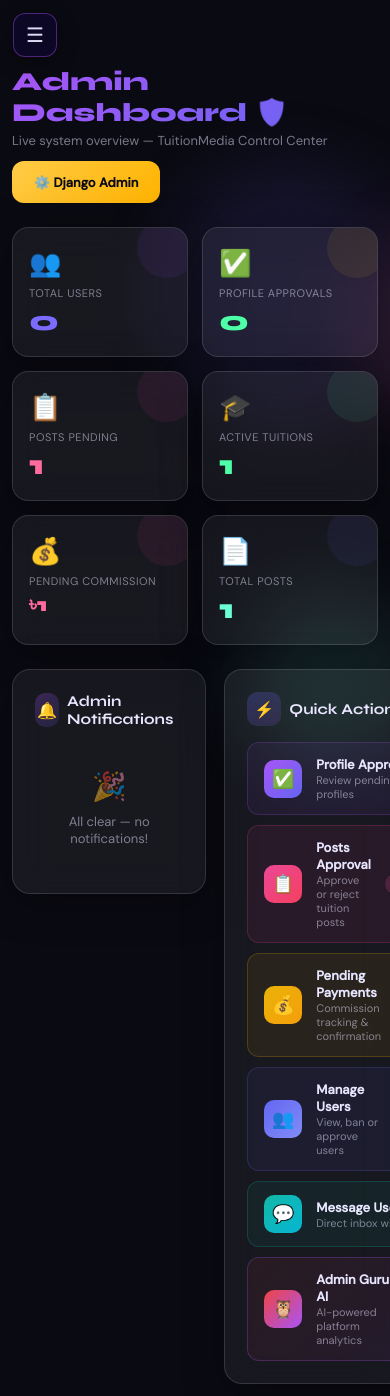
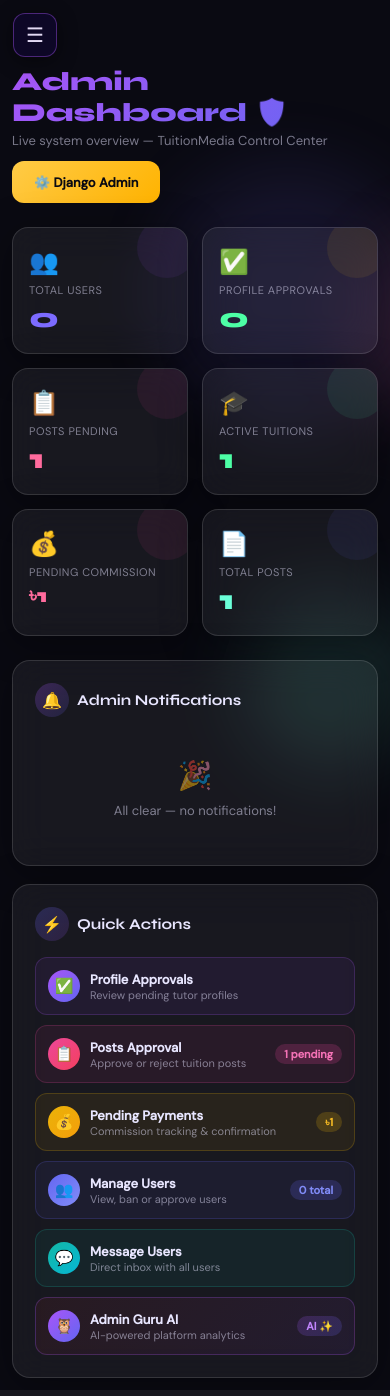
Before and after one commit to fuad556805/ewu_tuitionmedia, a Django app: page /admin-panel/ in a window 390 px wide. Run offline with Django 5.2, Linux system fonts and the light colour scheme; a user stored in the database is signed in; data comes from the database, SQL or seed files in the repository; tables that the repository leaves empty hold one stand-in row (values such as "Sample post").

Commit message:
Improve admin dashboard design and mobile responsiveness
Add new CSS styles to `templates/admin_panel/overview.html` for responsive layouts, circular icons, and improved styling of stat cards and quick actions.

Replit-Commit-Author: Agent
Replit-Commit-Session-Id: e58ddb82-6436-4bf4-a3ee-55acb1920095
Replit-Commit-Checkpoint-Type: full_checkpoint
Replit-Commit-Event-Id: e89a5639-e2f0-44e5-abf0-13d520987801
Replit-Commit-Screenshot-Url: https://storage.googleapis.com/screenshot-production-us-central1/51b31035-0c11-4191-92dd-027ee2e8c575/e58ddb82-6436-4bf4-a3ee-55acb1920095/BCGJKTu
Replit-Helium-Checkpoint-Created: true

```diff
--- a/templates/admin_panel/overview.html
+++ b/templates/admin_panel/overview.html
@@ -1,6 +1,38 @@
 {% extends 'base.html' %}
 {% block title %}Admin Overview — TuitionMedia{% endblock %}
 {% block content %}
+<style>
+  .admin-two-col {
+    display: grid;
+    grid-template-columns: 1fr 1fr;
+    gap: 18px;
+    align-items: start;
+  }
+  .admin-stat-grid {
+    display: grid;
+    grid-template-columns: repeat(auto-fit, minmax(140px, 1fr));
+    gap: 14px;
+    margin-bottom: 24px;
+  }
+  @media (max-width: 640px) {
+    .admin-two-col {
+      grid-template-columns: 1fr;
+    }
+    .admin-stat-grid {
+      grid-template-columns: repeat(2, 1fr);
+    }
+    .admin-qa-card {
+      padding: 12px !important;
+      gap: 10px !important;
+    }
+    .admin-qa-icon {
+      width: 32px !important;
+      height: 32px !important;
+      font-size: 15px !important;
+    }
+  }
+</style>
+
 <div style="animation:slideIn 0.4s ease">
 
   <!-- Header -->
@@ -15,39 +47,39 @@
   </div>
 
   <!-- Stat Cards -->
-  <div style="display:grid;grid-template-columns:repeat(auto-fit,minmax(150px,1fr));gap:14px;margin-bottom:24px">
+  <div class="admin-stat-grid">
     <div class="glass" style="padding:18px 16px;border-radius:16px;position:relative;overflow:hidden">
-      <div style="font-size:26px;margin-bottom:6px">👥</div>
+      <div style="font-size:24px;margin-bottom:6px">👥</div>
       <div style="font-size:11px;color:var(--muted);text-transform:uppercase;letter-spacing:.5px;margin-bottom:4px">Total Users</div>
       <div style="font-size:28px;font-weight:800;font-family:var(--font-head);color:var(--accent)">{{ total_users }}</div>
       <div style="position:absolute;right:-10px;top:-10px;width:60px;height:60px;border-radius:50%;background:rgba(168,85,247,0.08)"></div>
     </div>
     <div class="glass" style="padding:18px 16px;border-radius:16px;position:relative;overflow:hidden">
-      <div style="font-size:26px;margin-bottom:6px">✅</div>
+      <div style="font-size:24px;margin-bottom:6px">✅</div>
       <div style="font-size:11px;color:var(--muted);text-transform:uppercase;letter-spacing:.5px;margin-bottom:4px">Profile Approvals</div>
       <div style="font-size:28px;font-weight:800;font-family:var(--font-head);color:{% if pending_profiles > 0 %}var(--warn){% else %}var(--success){% endif %}">{{ pending_profiles }}</div>
       <div style="position:absolute;right:-10px;top:-10px;width:60px;height:60px;border-radius:50%;background:rgba(251,191,36,0.08)"></div>
     </div>
     <div class="glass" style="padding:18px 16px;border-radius:16px;position:relative;overflow:hidden">
-      <div style="font-size:26px;margin-bottom:6px">📋</div>
+      <div style="font-size:24px;margin-bottom:6px">📋</div>
       <div style="font-size:11px;color:var(--muted);text-transform:uppercase;letter-spacing:.5px;margin-bottom:4px">Posts Pending</div>
       <div style="font-size:28px;font-weight:800;font-family:var(--font-head);color:{% if pending_posts > 0 %}var(--accent2){% else %}var(--success){% endif %}">{{ pending_posts }}</div>
       <div style="position:absolute;right:-10px;top:-10px;width:60px;height:60px;border-radius:50%;background:rgba(236,72,153,0.08)"></div>
     </div>
     <div class="glass" style="padding:18px 16px;border-radius:16px;position:relative;overflow:hidden">
-      <div style="font-size:26px;margin-bottom:6px">🎓</div>
+      <div style="font-size:24px;margin-bottom:6px">🎓</div>
       <div style="font-size:11px;color:var(--muted);text-transform:uppercase;letter-spacing:.5px;margin-bottom:4px">Active Tuitions</div>
       <div style="font-size:28px;font-weight:800;font-family:var(--font-head);color:var(--success)">{{ active_tuitions }}</div>
       <div style="position:absolute;right:-10px;top:-10px;width:60px;height:60px;border-radius:50%;background:rgba(77,255,166,0.08)"></div>
     </div>
     <div class="glass" style="padding:18px 16px;border-radius:16px;position:relative;overflow:hidden">
-      <div style="font-size:26px;margin-bottom:6px">💰</div>
+      <div style="font-size:24px;margin-bottom:6px">💰</div>
       <div style="font-size:11px;color:var(--muted);text-transform:uppercase;letter-spacing:.5px;margin-bottom:4px">Pending Commission</div>
       <div style="font-size:20px;font-weight:800;font-family:var(--font-head);color:var(--accent2)">৳{{ pending_commission }}</div>
       <div style="position:absolute;right:-10px;top:-10px;width:60px;height:60px;border-radius:50%;background:rgba(236,72,153,0.08)"></div>
     </div>
     <div class="glass" style="padding:18px 16px;border-radius:16px;position:relative;overflow:hidden">
-      <div style="font-size:26px;margin-bottom:6px">📄</div>
+      <div style="font-size:24px;margin-bottom:6px">📄</div>
       <div style="font-size:11px;color:var(--muted);text-transform:uppercase;letter-spacing:.5px;margin-bottom:4px">Total Posts</div>
       <div style="font-size:28px;font-weight:800;font-family:var(--font-head);color:var(--accent3)">{{ total_posts }}</div>
       <div style="position:absolute;right:-10px;top:-10px;width:60px;height:60px;border-radius:50%;background:rgba(99,102,241,0.08)"></div>
@@ -55,19 +87,19 @@
   </div>
 
   <!-- Main Two-Col -->
-  <div style="display:grid;grid-template-columns:1fr 1fr;gap:18px;align-items:start">
+  <div class="admin-two-col">
 
     <!-- Notifications -->
     <div class="glass" style="padding:22px;border-radius:18px">
       <div style="display:flex;align-items:center;gap:8px;margin-bottom:16px">
-        <div style="width:34px;height:34px;border-radius:10px;background:linear-gradient(135deg,rgba(168,85,247,0.25),rgba(99,102,241,0.15));display:flex;align-items:center;justify-content:center;font-size:16px">🔔</div>
+        <div style="width:34px;height:34px;border-radius:50%;background:linear-gradient(135deg,rgba(168,85,247,0.25),rgba(99,102,241,0.15));display:flex;align-items:center;justify-content:center;font-size:16px;flex-shrink:0">🔔</div>
         <div style="font-family:var(--font-head);font-weight:700;font-size:15px">Admin Notifications</div>
       </div>
       {% for n in admin_notifs %}
-      <div style="display:flex;gap:10px;padding:10px 0;border-bottom:1px solid var(--glass-border);align-items:center">
-        <span class="pulse-dot" style="flex-shrink:0;{% if n.read %}background:var(--muted);animation:none{% endif %}"></span>
-        <div style="flex:1;font-size:13px;line-height:1.4">{{ n.text }}</div>
-        <span style="color:var(--muted);font-size:11px;white-space:nowrap">{{ n.created_at|timesince }} ago</span>
+      <div style="display:flex;gap:10px;padding:10px 0;border-bottom:1px solid var(--glass-border);align-items:flex-start">
+        <span class="pulse-dot" style="flex-shrink:0;margin-top:5px;{% if n.read %}background:var(--muted);animation:none{% endif %}"></span>
+        <div style="flex:1;font-size:13px;line-height:1.4;min-width:0">{{ n.text }}</div>
+        <span style="color:var(--muted);font-size:11px;white-space:nowrap;flex-shrink:0">{{ n.created_at|timesince }} ago</span>
       </div>
       {% empty %}
       <div style="color:var(--muted);font-size:13px;text-align:center;padding:24px 0">
@@ -80,62 +112,63 @@
     <!-- Quick Actions -->
     <div class="glass" style="padding:22px;border-radius:18px">
       <div style="display:flex;align-items:center;gap:8px;margin-bottom:16px">
-        <div style="width:34px;height:34px;border-radius:10px;background:linear-gradient(135deg,rgba(99,102,241,0.25),rgba(168,85,247,0.15));display:flex;align-items:center;justify-content:center;font-size:16px">⚡</div>
+        <div style="width:34px;height:34px;border-radius:50%;background:linear-gradient(135deg,rgba(99,102,241,0.25),rgba(168,85,247,0.15));display:flex;align-items:center;justify-content:center;font-size:16px;flex-shrink:0">⚡</div>
         <div style="font-family:var(--font-head);font-weight:700;font-size:15px">Quick Actions</div>
       </div>
       <div style="display:flex;flex-direction:column;gap:10px">
 
-        <a href="{% url 'admin_panel:profile_approvals' %}" style="display:flex;align-items:center;gap:14px;padding:13px 16px;border-radius:12px;background:rgba(168,85,247,0.08);border:1px solid rgba(168,85,247,0.2);text-decoration:none;transition:all 0.2s" onmouseover="this.style.background='rgba(168,85,247,0.16)'" onmouseout="this.style.background='rgba(168,85,247,0.08)'">
-          <div style="width:38px;height:38px;border-radius:10px;background:linear-gradient(135deg,#a855f7,#6366f1);display:flex;align-items:center;justify-content:center;font-size:18px;flex-shrink:0">✅</div>
+        <a href="{% url 'admin_panel:profile_approvals' %}" class="admin-qa-card" style="display:flex;align-items:center;gap:14px;padding:13px 16px;border-radius:12px;background:rgba(168,85,247,0.08);border:1px solid rgba(168,85,247,0.2);text-decoration:none;transition:background 0.2s" onmouseover="this.style.background='rgba(168,85,247,0.16)'" onmouseout="this.style.background='rgba(168,85,247,0.08)'">
+          <div class="admin-qa-icon" style="width:38px;height:38px;border-radius:50%;background:linear-gradient(135deg,#a855f7,#6366f1);display:flex;align-items:center;justify-content:center;font-size:18px;flex-shrink:0">✅</div>
           <div style="flex:1;min-width:0">
             <div style="font-weight:600;font-size:13px;color:var(--text)">Profile Approvals</div>
             <div style="font-size:11px;color:var(--muted)">Review pending tutor profiles</div>
           </div>
-          {% if pending_profiles > 0 %}<span style="background:rgba(251,191,36,0.2);color:#fbbf24;font-size:11px;font-weight:700;padding:3px 9px;border-radius:99px;white-space:nowrap">{{ pending_profiles }} pending</span>{% endif %}
+          {% if pending_profiles > 0 %}<span style="background:rgba(251,191,36,0.2);color:#fbbf24;font-size:11px;font-weight:700;padding:3px 9px;border-radius:99px;white-space:nowrap;flex-shrink:0">{{ pending_profiles }} pending</span>{% endif %}
         </a>
 
-        <a href="{% url 'admin_panel:posts_approval' %}" style="display:flex;align-items:center;gap:14px;padding:13px 16px;border-radius:12px;background:rgba(236,72,153,0.08);border:1px solid rgba(236,72,153,0.2);text-decoration:none;transition:all 0.2s" onmouseover="this.style.background='rgba(236,72,153,0.16)'" onmouseout="this.style.background='rgba(236,72,153,0.08)'">
-          <div style="width:38px;height:38px;border-radius:10px;background:linear-gradient(135deg,#ec4899,#f43f5e);display:flex;align-items:center;justify-content:center;font-size:18px;flex-shrink:0">📋</div>
+        <a href="{% url 'admin_panel:posts_approval' %}" class="admin-qa-card" style="display:flex;align-items:center;gap:14px;padding:13px 16px;border-radius:12px;background:rgba(236,72,153,0.08);border:1px solid rgba(236,72,153,0.2);text-decoration:none;transition:background 0.2s" onmouseover="this.style.background='rgba(236,72,153,0.16)'" onmouseout="this.style.background='rgba(236,72,153,0.08)'">
+          <div class="admin-qa-icon" style="width:38px;height:38px;border-radius:50%;background:linear-gradient(135deg,#ec4899,#f43f5e);display:flex;align-items:center;justify-content:center;font-size:18px;flex-shrink:0">📋</div>
           <div style="flex:1;min-width:0">
             <div style="font-weight:600;font-size:13px;color:var(--text)">Posts Approval</div>
             <div style="font-size:11px;color:var(--muted)">Approve or reject tuition posts</div>
           </div>
-          {% if pending_posts > 0 %}<span style="background:rgba(236,72,153,0.2);color:#f472b6;font-size:11px;font-weight:700;padding:3px 9px;border-radius:99px;white-space:nowrap">{{ pending_posts }} pending</span>{% endif %}
+          {% if pending_posts > 0 %}<span style="background:rgba(236,72,153,0.2);color:#f472b6;font-size:11px;font-weight:700;padding:3px 9px;border-radius:99px;white-space:nowrap;flex-shrink:0">{{ pending_posts }} pending</span>{% endif %}
         </a>
 
-        <a href="{% url 'admin_panel:payments' %}" style="display:flex;align-items:center;gap:14px;padding:13px 16px;border-radius:12px;background:rgba(234,179,8,0.08);border:1px solid rgba(234,179,8,0.2);text-decoration:none;transition:all 0.2s" onmouseover="this.style.background='rgba(234,179,8,0.16)'" onmouseout="this.style.background='rgba(234,179,8,0.08)'">
-          <div style="width:38px;height:38px;border-radius:10px;background:linear-gradient(135deg,#eab308,#f59e0b);display:flex;align-items:center;justify-content:center;font-size:18px;flex-shrink:0">💰</div>
+        <a href="{% url 'admin_panel:payments' %}" class="admin-qa-card" style="display:flex;align-items:center;gap:14px;padding:13px 16px;border-radius:12px;background:rgba(234,179,8,0.08);border:1px solid rgba(234,179,8,0.2);text-decoration:none;transition:background 0.2s" onmouseover="this.style.background='rgba(234,179,8,0.16)'" onmouseout="this.style.background='rgba(234,179,8,0.08)'">
+          <div class="admin-qa-icon" style="width:38px;height:38px;border-radius:50%;background:linear-gradient(135deg,#eab308,#f59e0b);display:flex;align-items:center;justify-content:center;font-size:18px;flex-shrink:0">💰</div>
           <div style="flex:1;min-width:0">
             <div style="font-weight:600;font-size:13px;color:var(--text)">Pending Payments</div>
             <div style="font-size:11px;color:var(--muted)">Commission tracking & confirmation</div>
           </div>
-          {% if pending_commission > 0 %}<span style="background:rgba(234,179,8,0.2);color:#fbbf24;font-size:11px;font-weight:700;padding:3px 9px;border-radius:99px;white-space:nowrap">৳{{ pending_commission }}</span>{% endif %}
+          {% if pending_commission > 0 %}<span style="background:rgba(234,179,8,0.2);color:#fbbf24;font-size:11px;font-weight:700;padding:3px 9px;border-radius:99px;white-space:nowrap;flex-shrink:0">৳{{ pending_commission }}</span>{% endif %}
         </a>
 
-        <a href="{% url 'admin_panel:all_users' %}" style="display:flex;align-items:center;gap:14px;padding:13px 16px;border-radius:12px;background:rgba(99,102,241,0.08);border:1px solid rgba(99,102,241,0.2);text-decoration:none;transition:all 0.2s" onmouseover="this.style.background='rgba(99,102,241,0.16)'" onmouseout="this.style.background='rgba(99,102,241,0.08)'">
-          <div style="width:38px;height:38px;border-radius:10px;background:linear-gradient(135deg,#6366f1,#818cf8);display:flex;align-items:center;justify-content:center;font-size:18px;flex-shrink:0">👥</div>
+        <a href="{% url 'admin_panel:all_users' %}" class="admin-qa-card" style="display:flex;align-items:center;gap:14px;padding:13px 16px;border-radius:12px;background:rgba(99,102,241,0.08);border:1px solid rgba(99,102,241,0.2);text-decoration:none;transition:background 0.2s" onmouseover="this.style.background='rgba(99,102,241,0.16)'" onmouseout="this.style.background='rgba(99,102,241,0.08)'">
+          <div class="admin-qa-icon" style="width:38px;height:38px;border-radius:50%;background:linear-gradient(135deg,#6366f1,#818cf8);display:flex;align-items:center;justify-content:center;font-size:18px;flex-shrink:0">👥</div>
           <div style="flex:1;min-width:0">
             <div style="font-weight:600;font-size:13px;color:var(--text)">Manage Users</div>
             <div style="font-size:11px;color:var(--muted)">View, ban or approve users</div>
           </div>
-          <span style="background:rgba(99,102,241,0.2);color:#818cf8;font-size:11px;font-weight:700;padding:3px 9px;border-radius:99px;white-space:nowrap">{{ total_users }} total</span>
+          <span style="background:rgba(99,102,241,0.2);color:#818cf8;font-size:11px;font-weight:700;padding:3px 9px;border-radius:99px;white-space:nowrap;flex-shrink:0">{{ total_users }} total</span>
         </a>
 
-        <a href="{% url 'admin_panel:admin_inbox' %}" style="display:flex;align-items:center;gap:14px;padding:13px 16px;border-radius:12px;background:rgba(20,184,166,0.08);border:1px solid rgba(20,184,166,0.2);text-decoration:none;transition:all 0.2s" onmouseover="this.style.background='rgba(20,184,166,0.16)'" onmouseout="this.style.background='rgba(20,184,166,0.08)'">
-          <div style="width:38px;height:38px;border-radius:10px;background:linear-gradient(135deg,#14b8a6,#06b6d4);display:flex;align-items:center;justify-content:center;font-size:18px;flex-shrink:0">💬</div>
+        <a href="{% url 'admin_panel:admin_inbox' %}" class="admin-qa-card" style="display:flex;align-items:center;gap:14px;padding:13px 16px;border-radius:12px;background:rgba(20,184,166,0.08);border:1px solid rgba(20,184,166,0.2);text-decoration:none;transition:background 0.2s" onmouseover="this.style.background='rgba(20,184,166,0.16)'" onmouseout="this.style.background='rgba(20,184,166,0.08)'">
+          <div class="admin-qa-icon" style="width:38px;height:38px;border-radius:50%;background:linear-gradient(135deg,#14b8a6,#06b6d4);display:flex;align-items:center;justify-content:center;font-size:18px;flex-shrink:0">💬</div>
           <div style="flex:1;min-width:0">
             <div style="font-weight:600;font-size:13px;color:var(--text)">Message Users</div>
             <div style="font-size:11px;color:var(--muted)">Direct inbox with all users</div>
           </div>
         </a>
 
-        <a href="{% url 'admin_guru' %}" style="display:flex;align-items:center;gap:14px;padding:13px 16px;border-radius:12px;background:linear-gradient(135deg,rgba(239,68,68,0.08),rgba(168,85,247,0.08));border:1px solid rgba(168,85,247,0.25);text-decoration:none;transition:all 0.2s" onmouseover="this.style.background='linear-gradient(135deg,rgba(239,68,68,0.16),rgba(168,85,247,0.16))'" onmouseout="this.style.background='linear-gradient(135deg,rgba(239,68,68,0.08),rgba(168,85,247,0.08))'">
-          <div style="width:38px;height:38px;border-radius:10px;background:linear-gradient(135deg,#ef4444,#a855f7);display:flex;align-items:center;justify-content:center;font-size:18px;flex-shrink:0">🦉</div>
+        <!-- Admin Guru AI — same circular owl logo as Guru AI page -->
+        <a href="{% url 'admin_guru' %}" class="admin-qa-card" style="display:flex;align-items:center;gap:14px;padding:13px 16px;border-radius:12px;background:linear-gradient(135deg,rgba(239,68,68,0.08),rgba(168,85,247,0.08));border:1px solid rgba(168,85,247,0.25);text-decoration:none;transition:background 0.2s" onmouseover="this.style.background='linear-gradient(135deg,rgba(239,68,68,0.16),rgba(168,85,247,0.16))'" onmouseout="this.style.background='linear-gradient(135deg,rgba(239,68,68,0.08),rgba(168,85,247,0.08))'">
+          <div class="admin-qa-icon" style="width:38px;height:38px;border-radius:50%;background:linear-gradient(135deg,#a855f7,#6366f1);display:flex;align-items:center;justify-content:center;font-size:20px;flex-shrink:0">🦉</div>
           <div style="flex:1;min-width:0">
             <div style="font-weight:600;font-size:13px;color:var(--text)">Admin Guru AI</div>
             <div style="font-size:11px;color:var(--muted)">AI-powered platform analytics</div>
           </div>
-          <span style="background:linear-gradient(135deg,rgba(239,68,68,0.2),rgba(168,85,247,0.2));color:#c084fc;font-size:11px;font-weight:700;padding:3px 9px;border-radius:99px;white-space:nowrap">AI ✨</span>
+          <span style="background:linear-gradient(135deg,rgba(168,85,247,0.2),rgba(99,102,241,0.2));color:#c084fc;font-size:11px;font-weight:700;padding:3px 9px;border-radius:99px;white-space:nowrap;flex-shrink:0">AI ✨</span>
         </a>
 
       </div>
```
